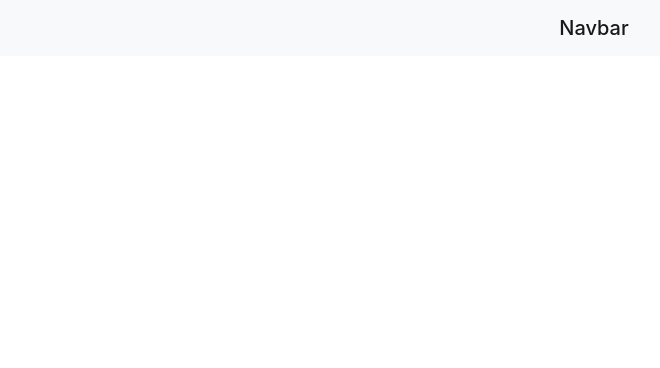
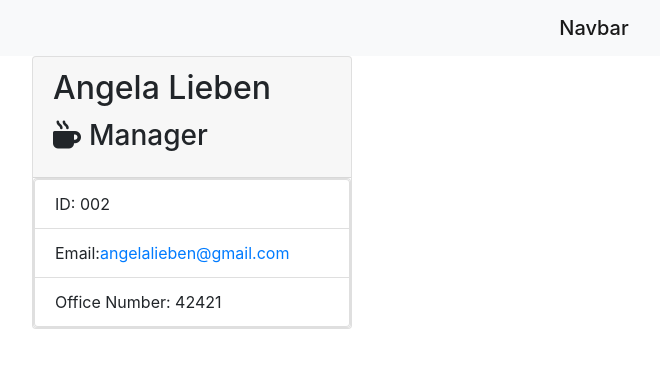
Before and after one commit to Wendyf02/Team-Profile-Generator, a plain HTML site: page output/main.html in a window 1280 px wide. Shown: the whole page, without its empty margins (38-698 px from the left). Drawn offline with nearby package versions, Linux system fonts and the light colour scheme.

Commit message:
input on html card

```diff
--- a/output/main.html
+++ b/output/main.html
@@ -20,8 +20,25 @@
   </div>
 </nav>
 
+<div class="container">
+   <div class="row">
+        <div id="manager" class="card employee-card" style="width: 20rem;">
+            <div class="card-header">
+               <h2 class="card-title">Angela Lieben</h2>
+               <h3 class="card-title"><i class="fas fa-mug-hot mr-2"></i>Manager</h3>
+            </div>
 
+        <div class="card">
+            <ul class="list-group">
+              <li class="list-group-item">ID: 002</li>
+              <li class="list-group-item">Email:<a href="mailto:angelalieben@gmail.com">angelalieben@gmail.com</a></li>
+              <li class="list-group-item">Office Number: 42421</li>
+            </ul>
+          </div>
+        </div>
 
+    </div>
+</div>
 
 </body>
 </html>
```
